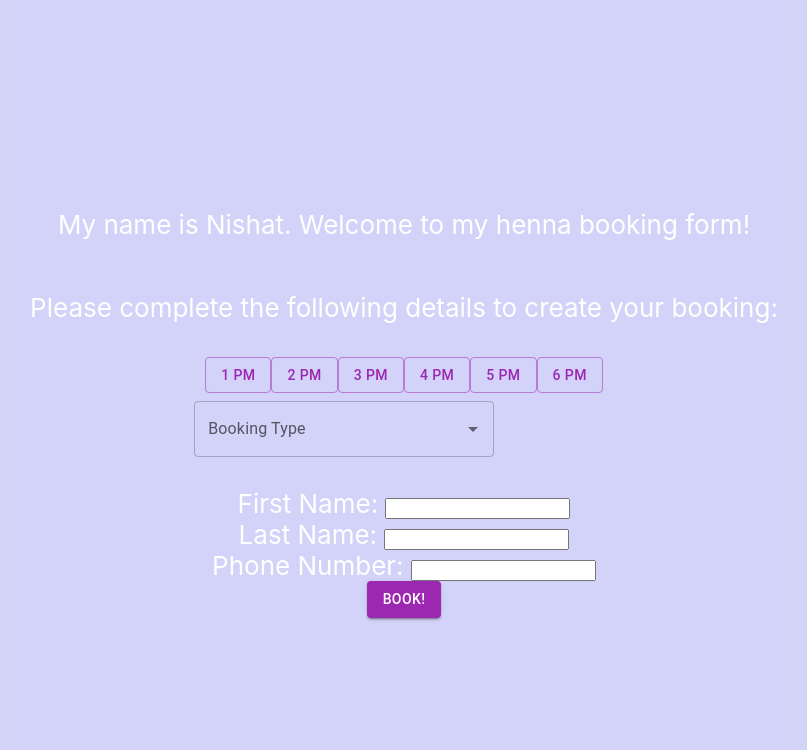
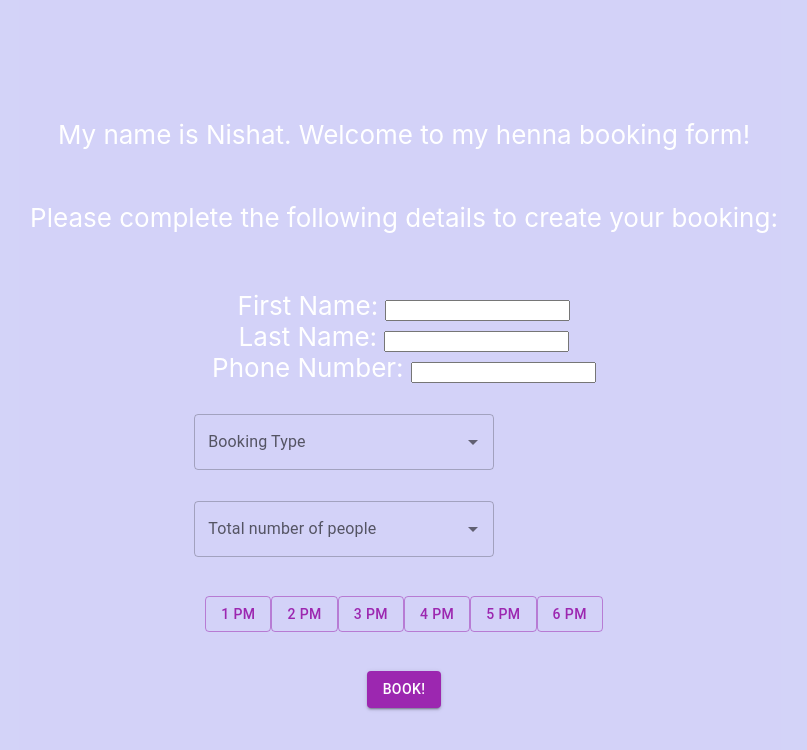
Before and after one commit to nsiahtkha20431/HennaBookingApp, a React (Create React App) app in the folder frontend/: page / in a window 1280 px wide. Shown: the top 750 px of the page, without its empty margins (236-1043 px from the left). Built offline with nearby package versions, Linux system fonts and the light colour scheme.

Commit message:
Added 'number of people' dropdown selection

```diff
--- a/frontend/src/App.js
+++ b/frontend/src/App.js
@@ -25,9 +25,6 @@ function App() { //function for the whole app
 
   const handleSubmit = (event) => { //function called when "BOOK!" button is clicked; prints the form info submitted
     event.preventDefault();
-    console.log(event.target.fname.value);
-    console.log(event.target.lname.value);
-    console.log(event.target.phone.value);
 
     fetch('http://localhost:3001/', { //fetch is used to request data from the server...
       method: 'POST', // ...arguments are: URL, method, body, header)
@@ -43,7 +40,9 @@ function App() { //function for the whole app
       .catch(error => console.error(error));
   }
 
-  const choices = ['Bridal', 'Party', 'Bridal with party']; //variable for the dropdown options
+  const choices = ['Bridal', 'Wedding party', 'Bridal with wedding party', 'Birthday', 'Eid', 'Other event']; //variable for the dropdown options
+  const numOfPeople = ['1', '2', '3', '4', '5', '6']; //variable for the dropdown options
+
 
   return (
     <div className="App">
@@ -51,6 +50,31 @@ function App() { //function for the whole app
         <p>My name is Nishat. Welcome to my henna booking form!</p>
         <p>Please complete the following details to create your booking: </p>
         <form onSubmit={handleSubmit}>
+
+          <br></br><label>First Name: </label>
+          <input type="text" name="fname" onChange={handleChange}></input><br></br>
+          <label>Last Name: </label>
+          <input type="text" name="lname" onChange={handleChange}></input><br></br>
+          <label>Phone Number: </label>
+          <input type="text" name="phone" onChange={handleChange}></input><br></br>
+          <br></br>
+
+          <Autocomplete
+            disablePortal
+            id="combo-box-demo"
+            options={choices}
+            sx={{ width: 300 }}
+            renderInput={(params) => <TextField {...params} label="Booking Type" />}
+          /> <br></br>
+
+          <Autocomplete
+            disablePortal
+            id="combo-box-demo"
+            options={numOfPeople}
+            sx={{ width: 300 }}
+            renderInput={(params) => <TextField {...params} label="Total number of people" />}
+          /> <br></br>
+
           <ButtonGroup size="large" aria-label="outlined primary button group" color="secondary" variant="text">
             <Button type="button" variant="outlined" color="secondary">1 PM</Button>
             <Button type="button" variant="outlined" color="secondary">2 PM</Button>
@@ -58,22 +82,8 @@ function App() { //function for the whole app
             <Button type="button" variant="outlined" color="secondary">4 PM</Button>
             <Button type="button" variant="outlined" color="secondary">5 PM</Button>
             <Button type="button" variant="outlined" color="secondary">6 PM</Button>
-          </ButtonGroup>
+          </ButtonGroup> <br></br><br></br>
 
-          <Autocomplete
-            disablePortal
-            id="combo-box-demo"
-            options={choices}
-            sx={{ width: 300 }}
-            renderInput={(params) => <TextField {...params} label="Booking Type" />}
-          />
-
-          <br></br><label>First Name: </label>
-          <input type="text" name="fname" onChange={handleChange}></input><br></br>
-          <label>Last Name: </label>
-          <input type="text" name="lname" onChange={handleChange}></input><br></br>
-          <label>Phone Number: </label>
-          <input type="text" name="phone" onChange={handleChange}></input><br></br>
           <Button type="submit" variant="contained" color="secondary">Book!</Button>
         </form>
       </header>
```
Also changed, not shown: 2 other files (tests, documents, lock files or other folders).
